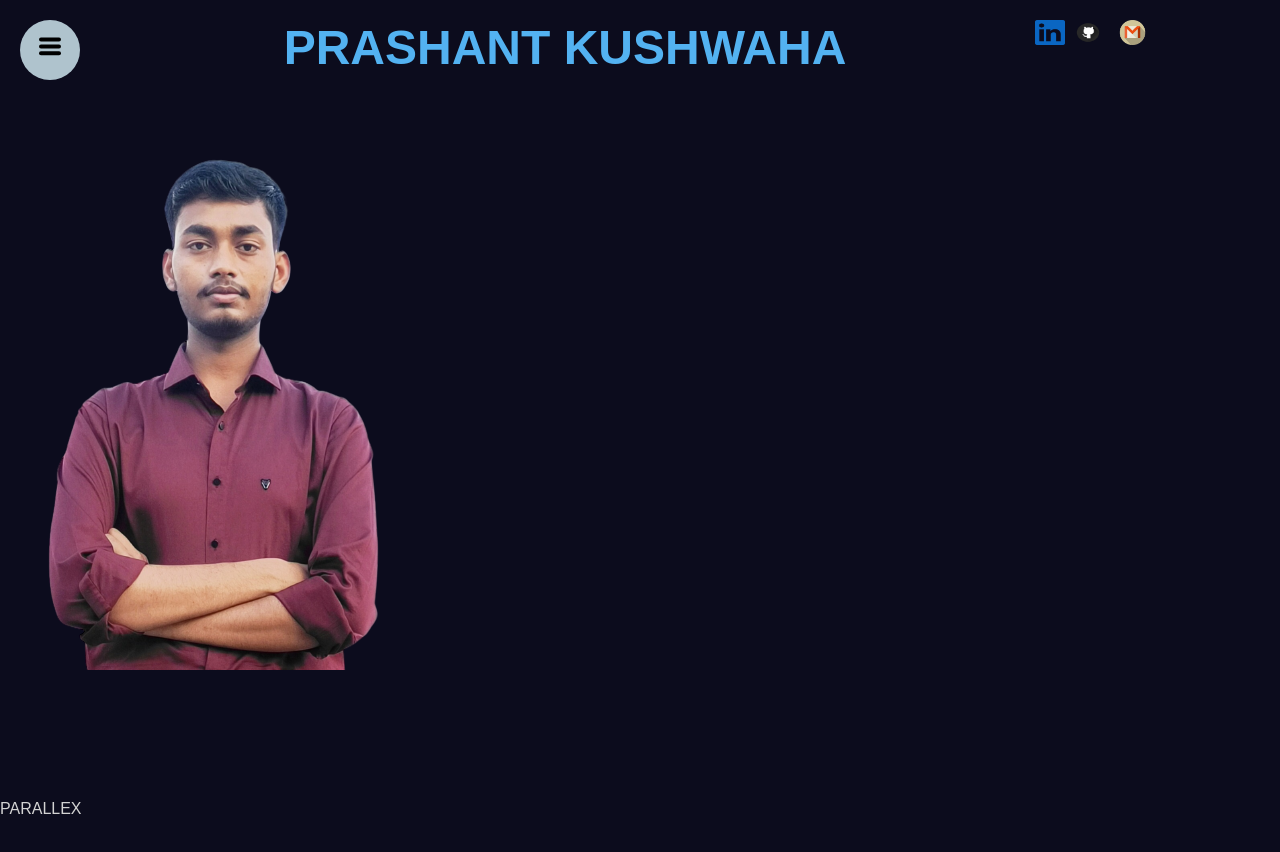
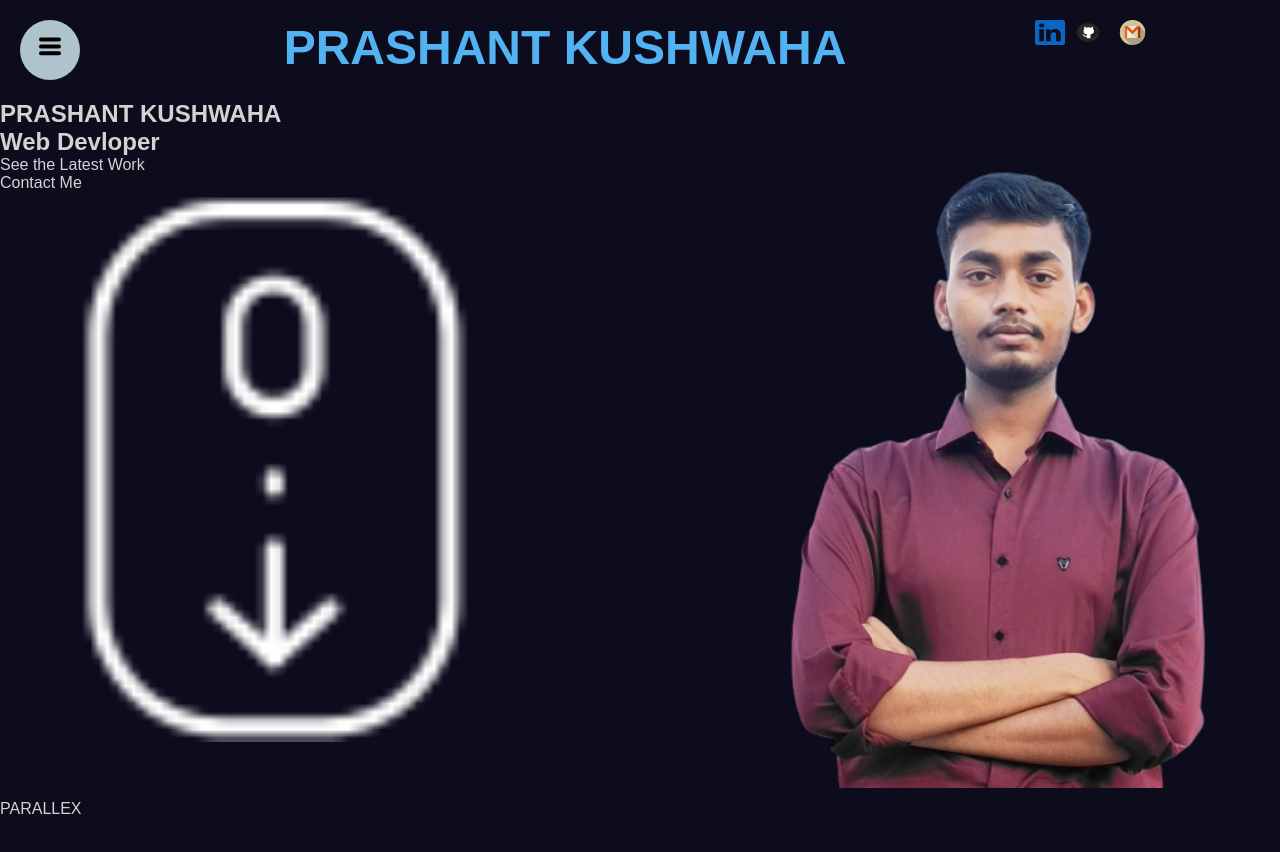
Before and after one commit to kushwahaPrashant24/Portfolio-, a React (Create React App) app: page / in a window 1280 px wide. Shown: the top 852 px of the page. Built offline with nearby package versions, Linux system fonts and the light colour scheme.

Commit message:
added styling  Images in my Portfolio

```diff
--- a/src/Homepage/Content/Content.css
+++ b/src/Homepage/Content/Content.css
@@ -0,0 +1,24 @@
+#content{
+    height: calc(100vh-100px);
+    display: flex;
+
+}
+
+#Wrapper{
+    height: 100%;
+    max-width: 100vw;
+    background-color: aqua;
+}
+
+#Images{
+    height: 100%;
+    position: absolute;
+
+    right: 0;
+}
+
+img{
+    height: 86%;
+    width: 550px;
+    overflow: hidden;
+}
--- a/src/Homepage/Content/Content.jsx
+++ b/src/Homepage/Content/Content.jsx
@@ -1,6 +1,7 @@
 import React from "react";
 import '../Content/Content.css';
-import Image from '../../Images/png-removebg-preview.png'
+import Image from '../../Images/png-removebg-preview.png';
+import ScrollImg from '../../Images/scroll.png';
 
 
 
@@ -8,6 +9,16 @@ import Image from '../../Images/png-removebg-preview.png'
 
 function Content (){
     return <div id="content">
+    <div className="Wrapper">
+     <div id="text-area">
+        <h2>PRASHANT KUSHWAHA</h2>
+        <h1>Web Devloper</h1>
+        <div className="buttoms">See the Latest Work</div>
+        <div className="buttoms">Contact Me</div>
+       <img src={ScrollImg} />
+     </div>
+     </div>
+
        <div id="Images"><img src={Image}  /></div>
 
     </div>
```
